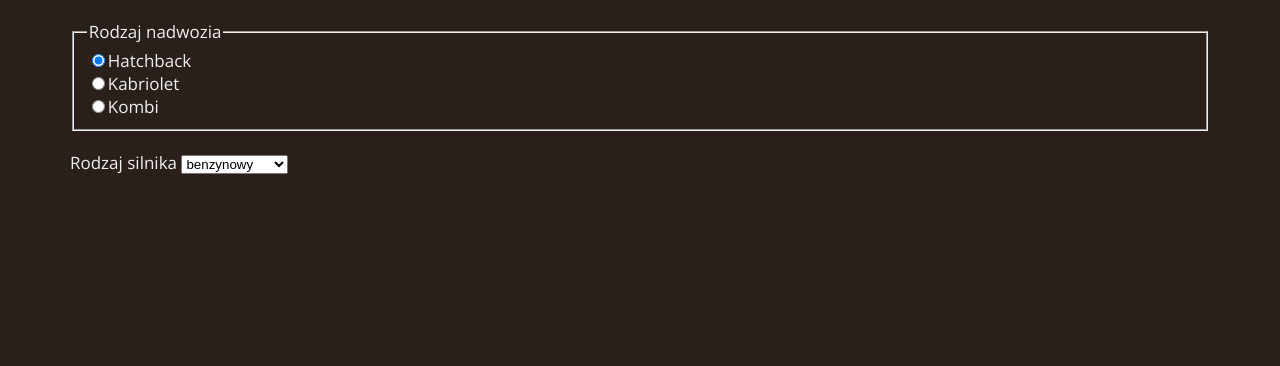
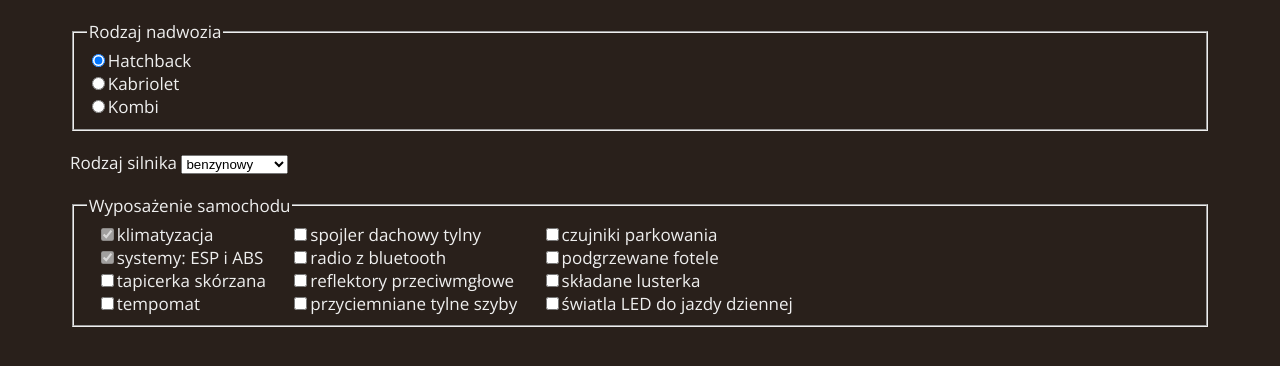
Before and after one commit to chybrydra/JavaCoursePrework, a PHP site: page / in a window 1280 px wide. Shown: the part 85-451 px from the top of the page. Run offline with PHP 8.4, Linux system fonts and the light colour scheme.

Commit message:
example checkbox

```diff
--- a/HTML, CSS, PHP/Zelent HTML lekcja 6/index.html
+++ b/HTML, CSS, PHP/Zelent HTML lekcja 6/index.html
@@ -50,6 +50,32 @@
 					<option value="h">hybrydowy</option>
 				</select>
 				</div>
+
+				<div class="row">
+					<fieldset>
+						<legend> Wyposażenie samochodu </legend>
+							<div class="col">
+								<div><label><input type="checkbox" value = "1" name="wyp" disabled checked>klimatyzacja</label></div>
+								<div><label><input type="checkbox" value = "2" name="wyp"  disabled checked>systemy: ESP i ABS</label></div>
+								<div><label><input type="checkbox" value = "3" name="wyp" >tapicerka skórzana</label></div>
+								<div><label><input type="checkbox" value = "4" name="wyp" >tempomat</label></div>
+							</div>
+
+							<div class="col">
+								<div><label><input type="checkbox" value = "5" name="wyp" >spojler dachowy tylny</label></div>
+								<div><label><input type="checkbox" value = "6" name="wyp" >radio z bluetooth</label></div>
+								<div><label><input type="checkbox" value = "7" name="wyp" >reflektory przeciwmgłowe</label></div>
+								<div><label><input type="checkbox" value = "8" name="wyp" >przyciemniane tylne szyby</label></div>
+							</div>
+
+							<div class="col">
+								<div><label><input type="checkbox" value = "9" name="wyp" >czujniki parkowania</label></div>
+								<div><label><input type="checkbox" value = "10" name="wyp" >podgrzewane fotele</label></div>
+								<div><label><input type="checkbox" value = "11" name="wyp" >składane lusterka</label></div>
+								<div><label><input type="checkbox" value = "12" name="wyp" >światla LED do jazdy dziennej</label></div>
+							</div>
+					</fieldset>
+				</div>
 			</form>
 		</article>
 	</main>
--- a/HTML, CSS, PHP/Zelent HTML lekcja 6/main.css
+++ b/HTML, CSS, PHP/Zelent HTML lekcja 6/main.css
@@ -21,3 +21,8 @@ h1
 .row{
 	margin: 20px 10px;
 }
+
+.col{
+	display: inline-block;
+	margin: 0 10px;
+}
```
